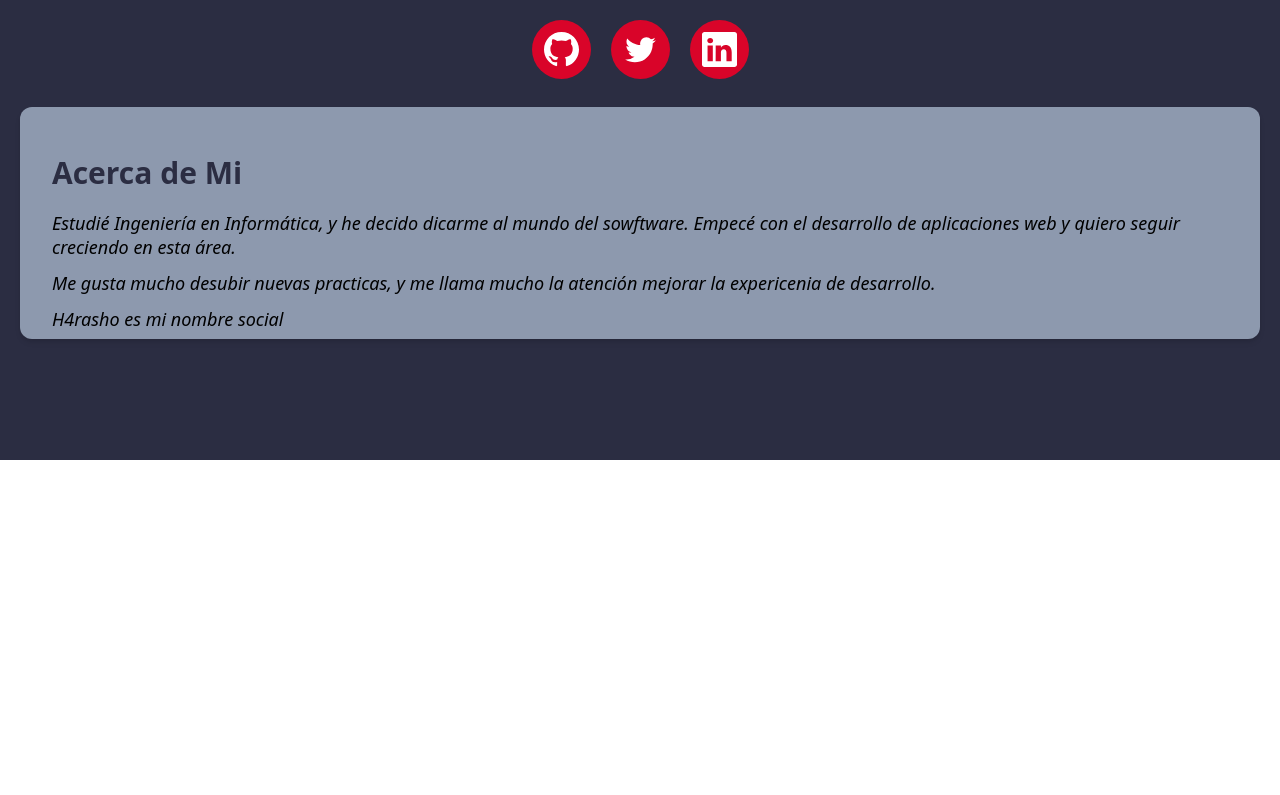
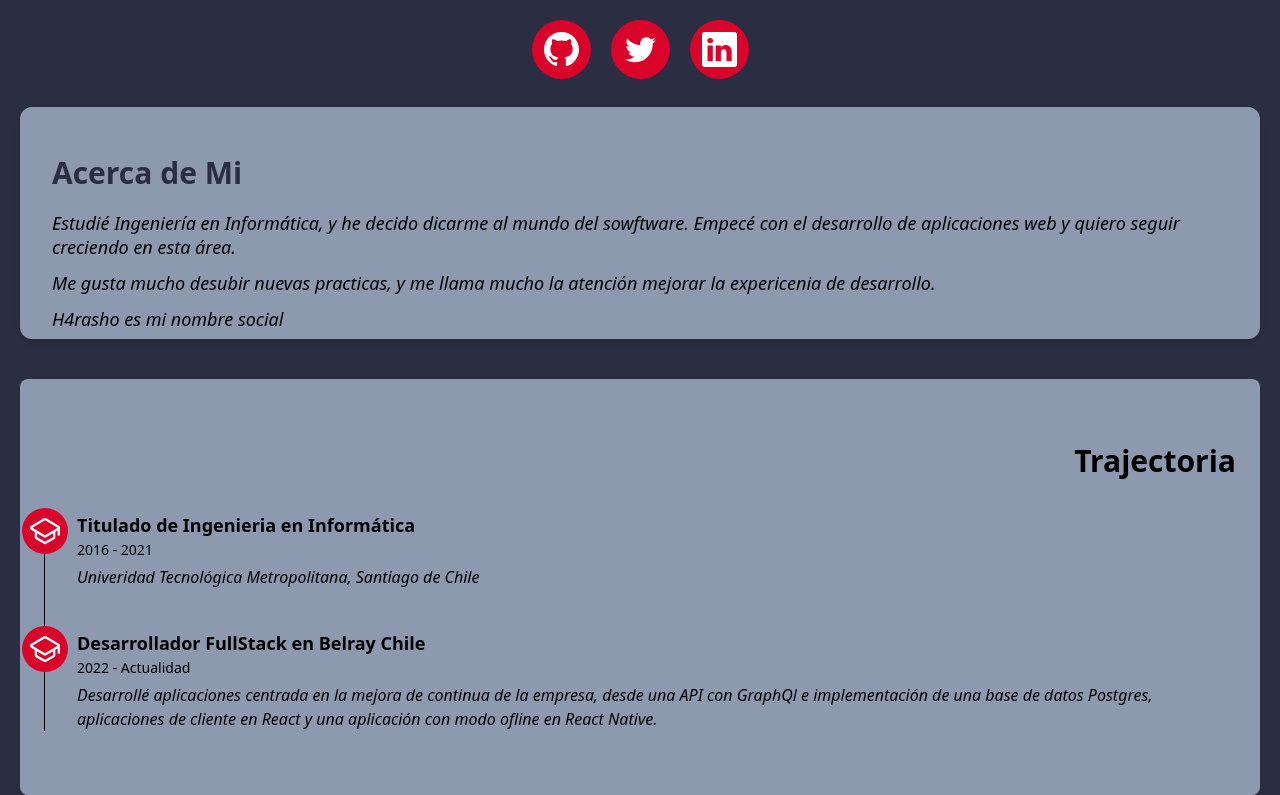
Before and after one commit to H4rasho/portfolio, a Next.js app: page / in a window 1280 px wide. Shown: the part 340-1135 px from the top of the page. Before the commit the page ends 800 px from the top, so only its background shows below. Built offline with nearby package versions, Linux system fonts and the light colour scheme.

Commit message:
add trajectoria

```diff
--- /dev/null
+++ b/components/icons/University.tsx
@@ -0,0 +1,19 @@
+import { IconProps } from "./types";
+
+const University = ({ fill = "#fff", props }: IconProps) => (
+  <svg
+    xmlns="http://www.w3.org/2000/svg"
+    aria-hidden="true"
+    width={30}
+    height={30}
+    viewBox="0 0 16 16"
+    {...props}
+  >
+    <path
+      fill={fill}
+      d="M16 6.28a1.23 1.23 0 0 0-.62-1.07l-6.74-4a1.27 1.27 0 0 0-1.28 0l-6.75 4a1.25 1.25 0 0 0 0 2.15l1.92 1.12v2.81a1.28 1.28 0 0 0 .62 1.09l4.25 2.45a1.28 1.28 0 0 0 1.24 0l4.25-2.45a1.28 1.28 0 0 0 .62-1.09V8.45l1.24-.73v2.72H16V6.28zm-3.73 5L8 13.74l-4.22-2.45V9.22l3.58 2.13a1.29 1.29 0 0 0 1.28 0l3.62-2.16zM8 10.27l-6.75-4L8 2.26l6.75 4z"
+    />
+  </svg>
+);
+
+export default University;
--- /dev/null
+++ b/components/ui/TimeLine/TimeLine.tsx
@@ -0,0 +1,25 @@
+import University from "../../icons/University";
+import TimeLineItem from "./TimeLineItem";
+
+export default function TimeLine() {
+  return (
+    <div className="mt-10 p-6 bg-primary rounded-lg text-black">
+      <h2 className="text-right text-3xl font-extrabold mt-10 ">Trajectoria</h2>
+      <ol className="relative border-l border-black mt-8">
+        <TimeLineItem
+          title="Titulado de Ingenieria en Informática"
+          date="2016 - 2021"
+          description="Univeridad Tecnológica Metropolitana, Santiago de Chile"
+          icon={<University />}
+        />
+        <TimeLineItem
+          title="Desarrollador FullStack en Belray Chile"
+          date="2022 - Actualidad"
+          description="Desarrollé aplicaciones centrada en la mejora de continua de la empresa, desde una API con GraphQl e implementación de una base de datos Postgres, aplicaciones de cliente en React
+          y una aplicación con modo ofline en React Native."
+          icon={<University />}
+        />
+      </ol>
+    </div>
+  );
+}
--- /dev/null
+++ b/components/ui/TimeLine/TimeLineItem.tsx
@@ -0,0 +1,30 @@
+export default function TimeLineItem({
+  title,
+  date,
+  description,
+  icon,
+}: {
+  title: string;
+  date: string;
+  description: string;
+  icon: React.ReactNode;
+}) {
+  return (
+    <li className="mb-10 ml-6">
+      <span className="flex absolute -left-5 justify-center items-center w-10 h-10 bg-blue-200  ring-primary">
+        <div className="bg-secondary rounded-full p-2">{icon}</div>
+      </span>
+      <div className="ml-2">
+        <h3 className="flex items-center mb-1 text-lg font-semibold text-gray-900">
+          {title}{" "}
+        </h3>
+        <time className="block mb-2 text-sm font-normal leading-none text-gray-400 dark:text-gray-500">
+          {date}
+        </time>
+        <p className="mb-4 text-base italic font-normal text-gray-500 dark:text-gray-400">
+          {description}
+        </p>
+      </div>
+    </li>
+  );
+}
--- a/pages/index.tsx
+++ b/pages/index.tsx
@@ -3,6 +3,7 @@ import Head from "next/head";
 import About from "../components/About";
 import IconList from "../components/IconList";
 import NavBar from "../components/ui/NavBar";
+import TimeLine from "../components/ui/TimeLine/TimeLine";
 import Welcome from "../components/Welcome";
 
 const Home: NextPage = () => {
@@ -20,6 +21,7 @@ const Home: NextPage = () => {
           <Welcome />
           <IconList />
           <About />
+          <TimeLine />
         </main>
       </div>
     </>
```
